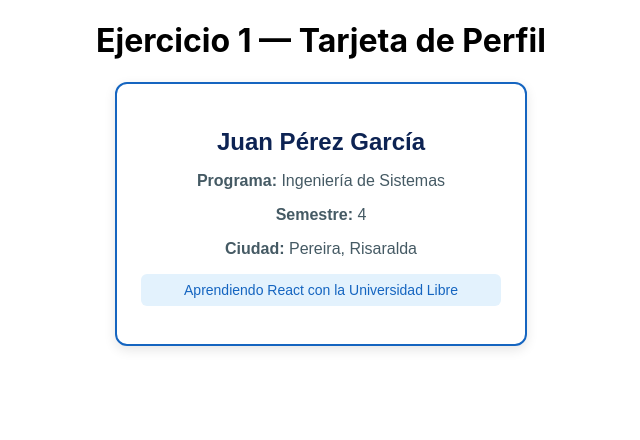
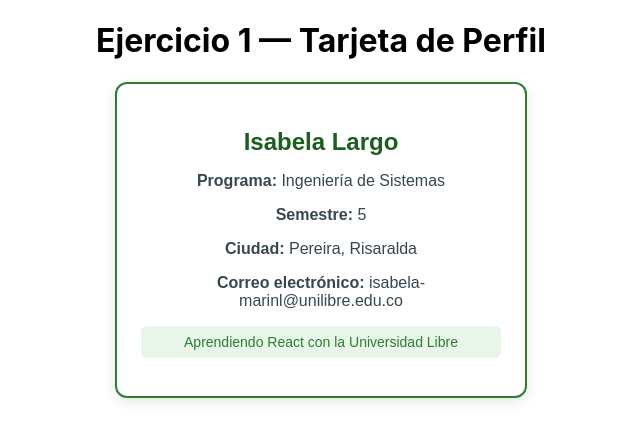
Before and after one commit to IsaCode4/Taller-React-y-Vite, a React (Create React App) app in the folder Documents/TallerReact/taller1-cra/: page / in a window 1280 px wide. Shown: the top 440 px of the page, without its empty margins (319-959 px from the left). Built offline with nearby package versions, Linux system fonts and the light colour scheme.

Commit message:
Parte A (CRA): TarjetaPerfil ahora con mis datos reales y campo de correo electronico

```diff
--- a/Documents/TallerReact/taller1-cra/src/TarjetaPerfil.js
+++ b/Documents/TallerReact/taller1-cra/src/TarjetaPerfil.js
@@ -1,10 +1,8 @@
-// src/TarjetaPerfil.js
-
 function TarjetaPerfil() {
   return (
     <div
       style={{
-        border: "2px solid #1565C0",
+        border: "2px solid #2E7D32",
         borderRadius: "12px",
         padding: "24px",
         maxWidth: "360px",
@@ -13,25 +11,26 @@ function TarjetaPerfil() {
         boxShadow: "0 4px 12px rgba(0,0,0,0.1)",
       }}
     >
-      <h2 style={{ color: "#0D2353", marginBottom: "8px" }}>
-        Juan Pérez García
-      </h2>
-      <p style={{ color: "#455A64" }}>
+      <h2 style={{ color: "#1B5E20", marginBottom: "8px" }}>Isabela Largo</h2>
+      <p style={{ color: "#37474F" }}>
         <strong>Programa:</strong> Ingeniería de Sistemas
       </p>
-      <p style={{ color: "#455A64" }}>
-        <strong>Semestre:</strong> 4
+      <p style={{ color: "#37474F" }}>
+        <strong>Semestre:</strong> 5
       </p>
-      <p style={{ color: "#455A64" }}>
+      <p style={{ color: "#37474F" }}>
         <strong>Ciudad:</strong> Pereira, Risaralda
+      </p>
+      <p style={{ color: "#37474F" }}>
+        <strong>Correo electrónico:</strong> isabela-marinl@unilibre.edu.co
       </p>
       <p
         style={{
-          backgroundColor: "#E3F2FD",
+          backgroundColor: "#E8F5E9",
           padding: "8px",
           borderRadius: "6px",
           fontSize: "14px",
-          color: "#1565C0",
+          color: "#2E7D32",
         }}
       >
         Aprendiendo React con la Universidad Libre
```
